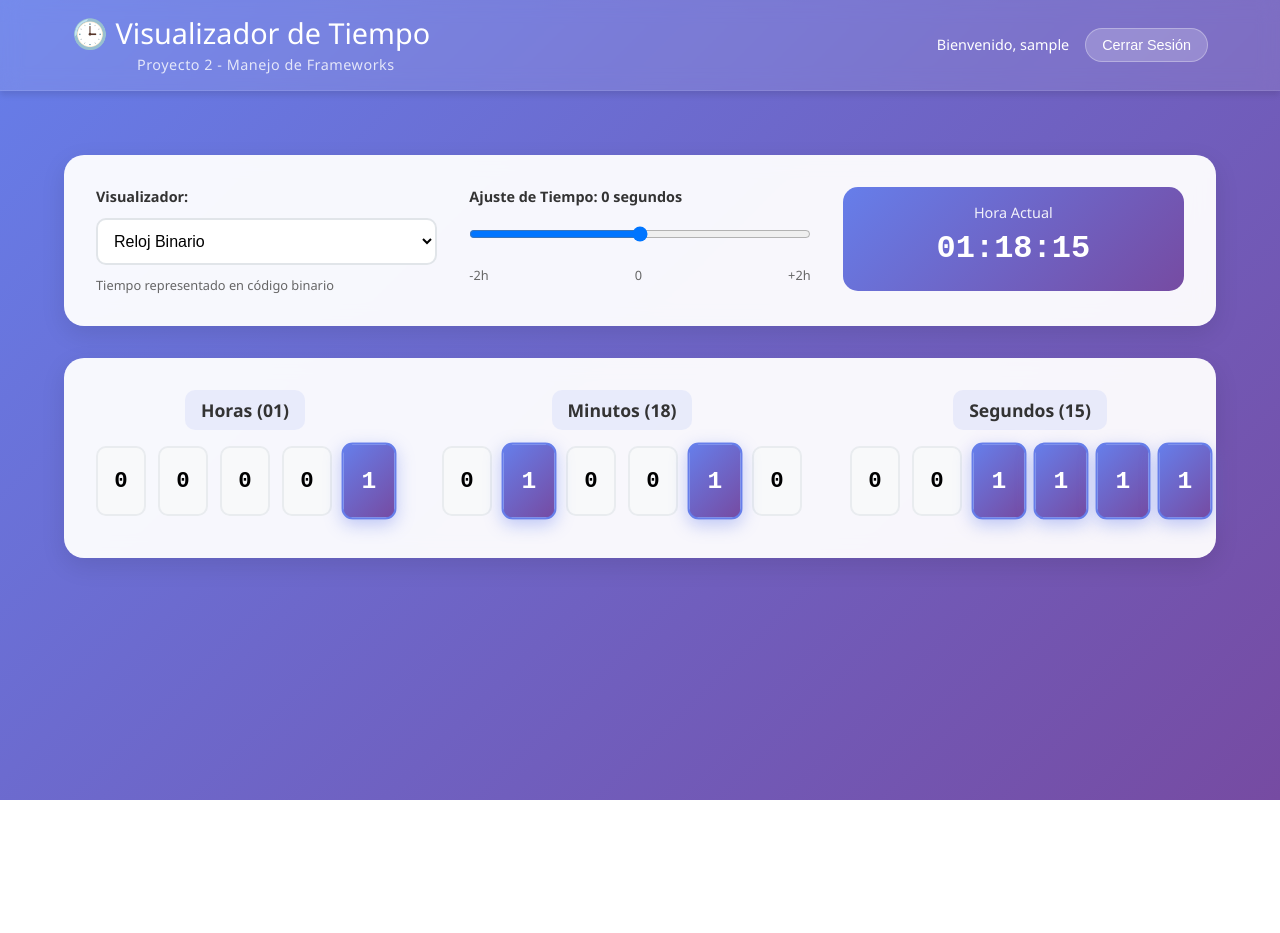
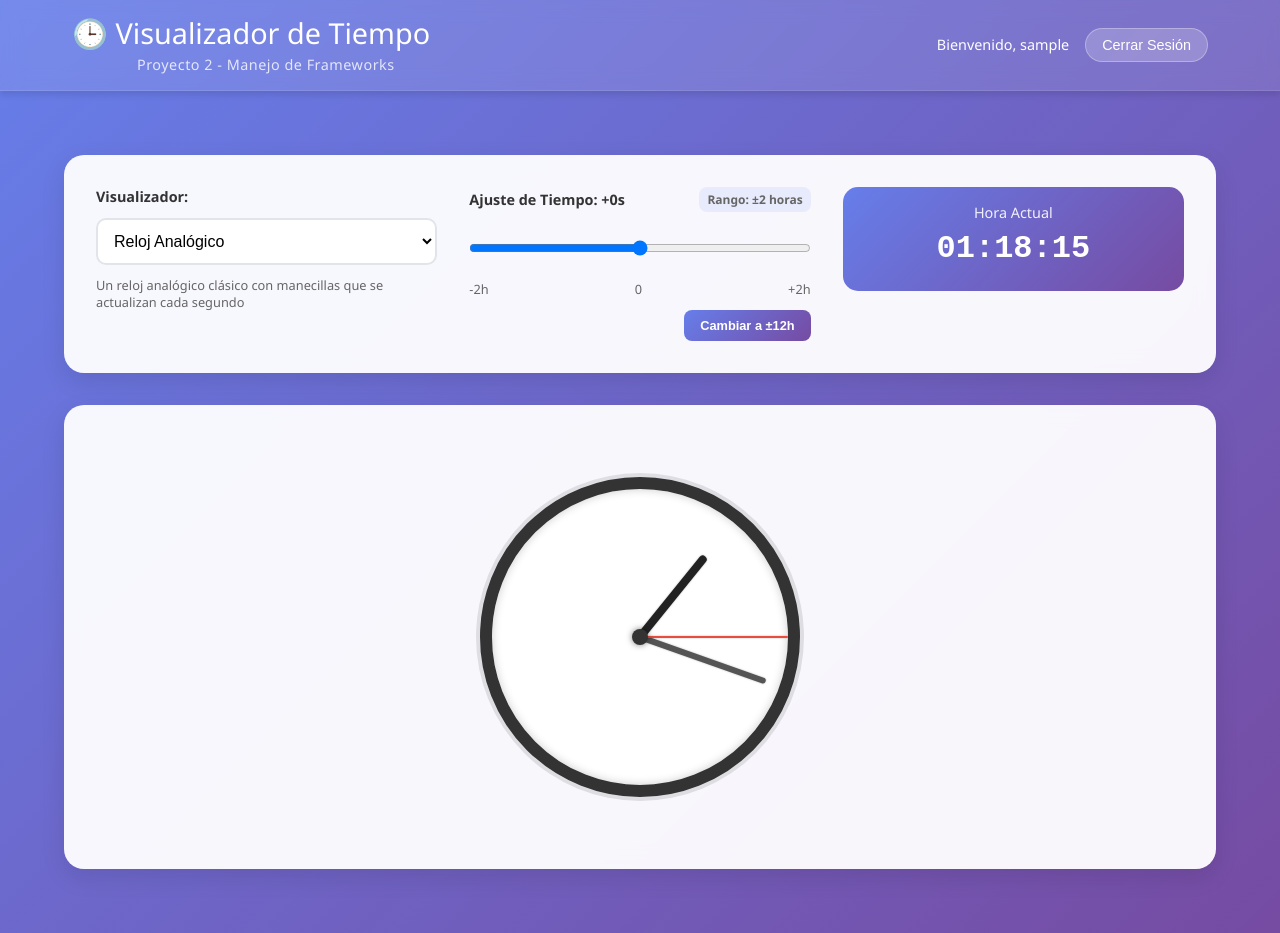
Before and after one commit to gabrp2908/Frameworks_Proyecto2, an Angular app: page /time in a window 1280 px wide. Before the commit the page ends 800 px from the top, so only its background shows below. Built offline with nearby package versions, Linux system fonts and the light colour scheme; sample sign-in values are in the browser's storage.

Commit message:
feat: Agregado botón para cambiar entre un slider de +/-2HRS y +/-12HRS

```diff
--- a/src/app/components/time-visualizer/time-visualizer.component.css
+++ b/src/app/components/time-visualizer/time-visualizer.component.css
@@ -102,3 +102,48 @@
   grid-template-rows: auto;
   align-content: start;
 }
+
+.range-controls-header {
+  display: flex;
+  justify-content: space-between;
+  align-items: center;
+  margin-bottom: 0.5rem;
+}
+
+.range-info {
+  font-size: 0.75rem;
+  color: #666;
+  background: rgba(102, 126, 234, 0.1);
+  padding: 0.25rem 0.5rem;
+  border-radius: 8px;
+  font-weight: 600;
+}
+
+.slider-controls {
+  display: flex;
+  flex-direction: column;
+  gap: 0.5rem;
+}
+
+.range-toggle-btn {
+  padding: 0.5rem 1rem;
+  background: linear-gradient(135deg, var(--blue), var(--purple));
+  color: white;
+  border: none;
+  border-radius: 8px;
+  font-size: 0.8rem;
+  font-weight: 600;
+  cursor: pointer;
+  transition: all 0.3s ease;
+  align-self: flex-end;
+  margin-top: 0.25rem;
+}
+
+.range-toggle-btn:hover {
+  transform: translateY(-2px);
+  box-shadow: 0 4px 12px rgba(102, 126, 234, 0.3);
+}
+
+.range-toggle-btn:active {
+  transform: translateY(0);
+}
--- a/src/app/components/time-visualizer/time-visualizer.component.html
+++ b/src/app/components/time-visualizer/time-visualizer.component.html
@@ -16,19 +16,32 @@
     </div>
 
     <div class="control-group">
-      <label for="time-slider">Ajuste de Tiempo: {{ timeOffset }} segundos</label>
+      <div class="range-controls-header">
+        <label for="time-slider">Ajuste de Tiempo: {{ getFormattedOffset() }}</label>
+        <div class="range-info">Rango: {{ getRangeDisplay() }}</div>
+      </div>
+
       <input
         type="range"
         id="time-slider"
-        min="-7200"
-        max="7200"
+        [min]="-getMaxOffset()"
+        [max]="getMaxOffset()"
         [(ngModel)]="timeOffset"
         (input)="onTimeOffsetChange($event)"
         class="time-slider">
-      <div class="slider-labels">
-        <span>-2h</span>
-        <span>0</span>
-        <span>+2h</span>
+
+      <div class="slider-controls">
+        <div class="slider-labels">
+          <span>{{ getSliderLabels().min }}</span>
+          <span>0</span>
+          <span>{{ getSliderLabels().max }}</span>
+        </div>
+        <button
+          type="button"
+          (click)="toggleTimeRange()"
+          class="range-toggle-btn">
+          {{ getRangeButtonLabel() }}
+        </button>
       </div>
     </div>
 
--- a/src/app/components/time-visualizer/time-visualizer.component.ts
+++ b/src/app/components/time-visualizer/time-visualizer.component.ts
@@ -15,7 +15,6 @@ import { BuildingClockComponent } from '../clocks/building-clock/building-clock.
 import { OscilloscopeClockComponent } from '../clocks/oscilloscope-clock/oscilloscope-clock.component';
 import { SolarClockComponent } from '../clocks/solar-clock/solar-clock.component';
 import { CubeClockComponent } from '../clocks/cube-clock/cube-clock.component';
-
 
 interface Visualizer {
   value: string;
@@ -47,15 +46,16 @@ interface Visualizer {
 export class TimeVisualizerComponent implements OnInit, OnDestroy {
   currentTime: TimeState;
   timeOffset: number = 0;
-  selectedVisualizer: string = 'binary';
+  selectedVisualizer: string = 'analog';
+  timeRange: '2h' | '12h' = '2h';
   private timeSubscription: Subscription | undefined;
 
   visualizers: Visualizer[] = [
     {
-    value: 'analog',
-    label: 'Reloj Analógico',
-    description: 'Un reloj analógico clásico con manecillas que se actualizan cada segundo',
-    component: AnalogClockComponent
+      value: 'analog',
+      label: 'Reloj Analógico',
+      description: 'Un reloj analógico clásico con manecillas que se actualizan cada segundo',
+      component: AnalogClockComponent
     },
     {
       value: 'binary',
@@ -134,6 +134,38 @@ export class TimeVisualizerComponent implements OnInit, OnDestroy {
     this.timeService.setTimeOffset(this.timeOffset);
   }
 
+  // Cambio de rango de horas
+  toggleTimeRange(): void {
+    this.timeRange = this.timeRange === '2h' ? '12h' : '2h';
+
+    // Si el offset actual excede el nuevo rango, ajustarlo
+    const maxOffset = this.getMaxOffset();
+    if (Math.abs(this.timeOffset) > maxOffset) {
+      this.timeOffset = this.timeOffset > 0 ? maxOffset : -maxOffset;
+      this.timeService.setTimeOffset(this.timeOffset);
+    }
+  }
+
+  getMaxOffset(): number {
+    return this.timeRange === '2h' ? 7200 : 43200;
+  }
+
+  getRangeButtonLabel(): string {
+    return this.timeRange === '2h' ? 'Cambiar a ±12h' : 'Cambiar a ±2h';
+  }
+
+  getRangeDisplay(): string {
+    return this.timeRange === '2h' ? '±2 horas' : '±12 horas';
+  }
+
+  getSliderLabels(): { min: string, max: string } {
+    if (this.timeRange === '2h') {
+      return { min: '-2h', max: '+2h' };
+    } else {
+      return { min: '-12h', max: '+12h' };
+    }
+  }
+
   getVisualizerName(value: string): string {
     const visualizer = this.visualizers.find(viz => viz.value === value);
     return visualizer ? visualizer.label : 'Visualizador';
@@ -156,4 +188,21 @@ export class TimeVisualizerComponent implements OnInit, OnDestroy {
     const seconds = this.currentTime.seconds.toString().padStart(2, '0');
     return `${hours}:${minutes}:${seconds}`;
   }
+
+  getFormattedOffset(): string {
+    const absOffset = Math.abs(this.timeOffset);
+    const hours = Math.floor(absOffset / 3600);
+    const minutes = Math.floor((absOffset % 3600) / 60);
+    const seconds = absOffset % 60;
+
+    const sign = this.timeOffset >= 0 ? '+' : '-';
+
+    if (hours > 0) {
+      return `${sign}${hours}h ${minutes}m ${seconds}s`;
+    } else if (minutes > 0) {
+      return `${sign}${minutes}m ${seconds}s`;
+    } else {
+      return `${sign}${seconds}s`;
+    }
+  }
 }
```
